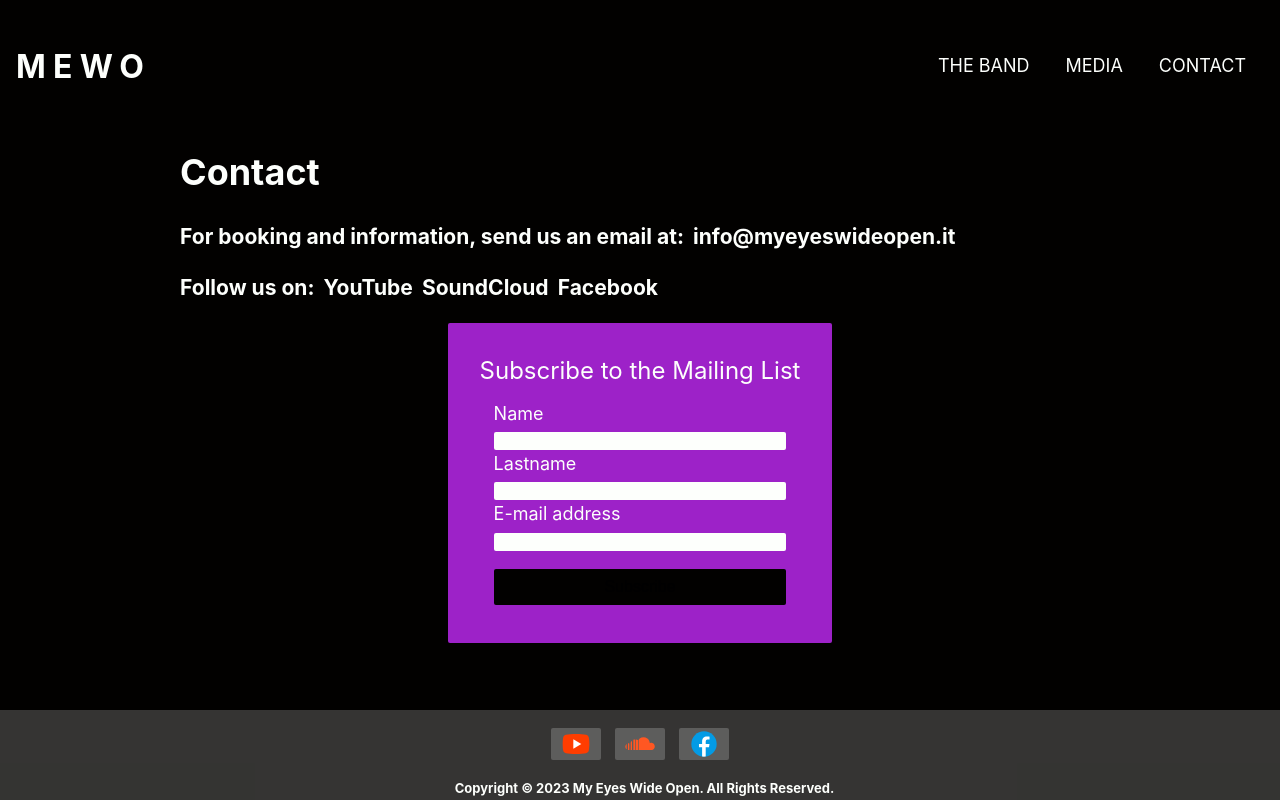
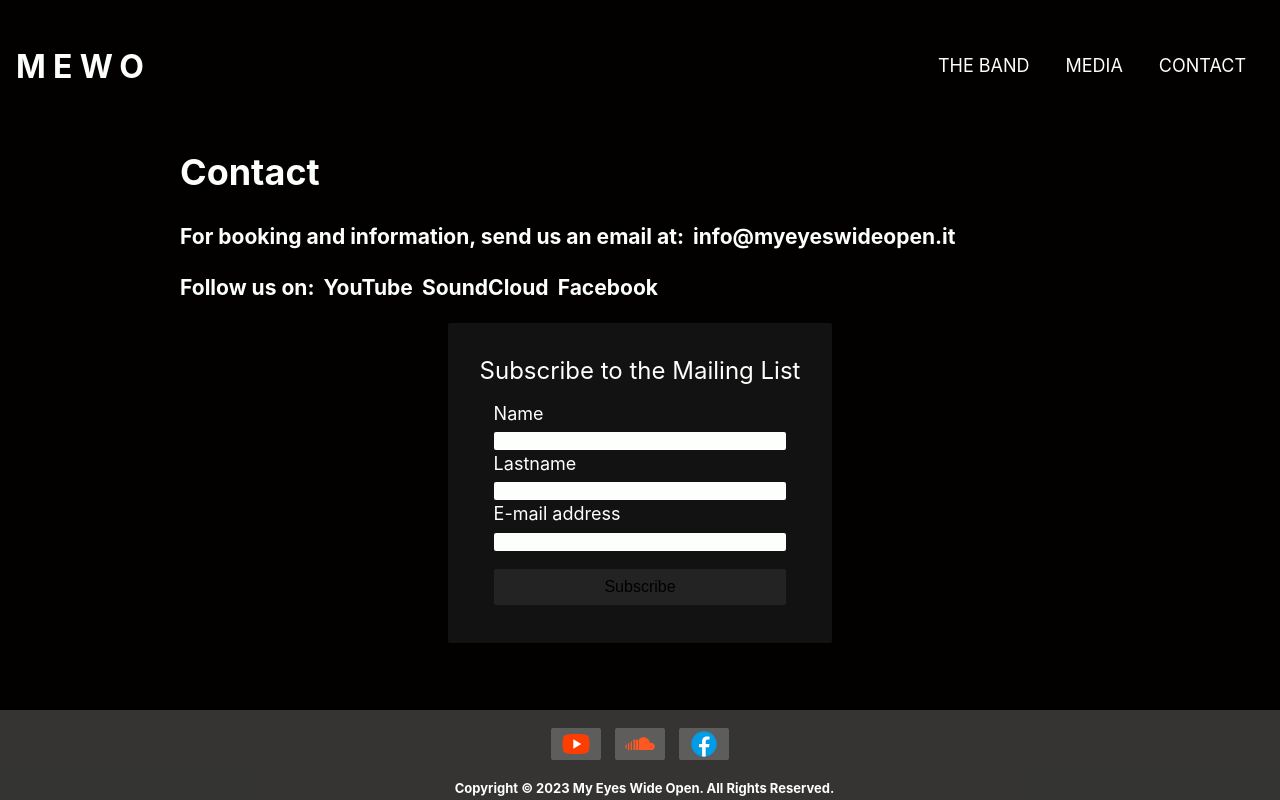
Before and after one commit to maio12/MEWO-website, a Next.js app: page /contact in a window 1280 px wide. Built offline with nearby package versions, Linux system fonts and the light colour scheme.

Commit message:
fix bg color of form

```diff
--- a/src/styles/contact/Form.module.css
+++ b/src/styles/contact/Form.module.css
@@ -6,7 +6,7 @@
   margin: 0 auto;
   margin-top: 0.5rem;
   flex-direction: column;
-  background-color: #9d22c8;
+  background-color: #121212;
   align-items: center;
   padding: 0.5rem;
   border-radius: 2px;
@@ -55,7 +55,7 @@
   width: 100%;
   height: 100%;
   padding: 1rem;
-  background-color: #43dd29;
+  background-color: #121212;
 }
 
 .errorContainer {
@@ -69,7 +69,7 @@
   width: 100%;
   height: 100%;
   padding: 1rem;
-  background-color: #f1d302;
+  background-color: #121212;
 }
 
 @media screen and (min-width: 768px) {
@@ -82,7 +82,7 @@
     margin: 0 auto;
     margin-top: 1rem;
     flex-direction: column;
-    background-color: #9d22c8;
+    background-color: #121212;
     align-items: center;
     padding: 0.5rem;
     border-radius: 2px;
@@ -117,7 +117,7 @@
   }
 
   .formSubmit {
-    background-color: #020100;
+    background-color: #232323;
     border: none;
     font-size: medium;
     padding: 0.5rem;
@@ -134,7 +134,7 @@
     align-items: center;
     width: 100%;
     height: 100%;
-    background-color: #43dd29;
+    background-color: #121212;
   }
 
   .errorContainer {
@@ -146,6 +146,6 @@
     align-items: center;
     width: 100%;
     height: 100%;
-    background-color: #f1d302;
+    background-color: #121212;
   }
 }
```
